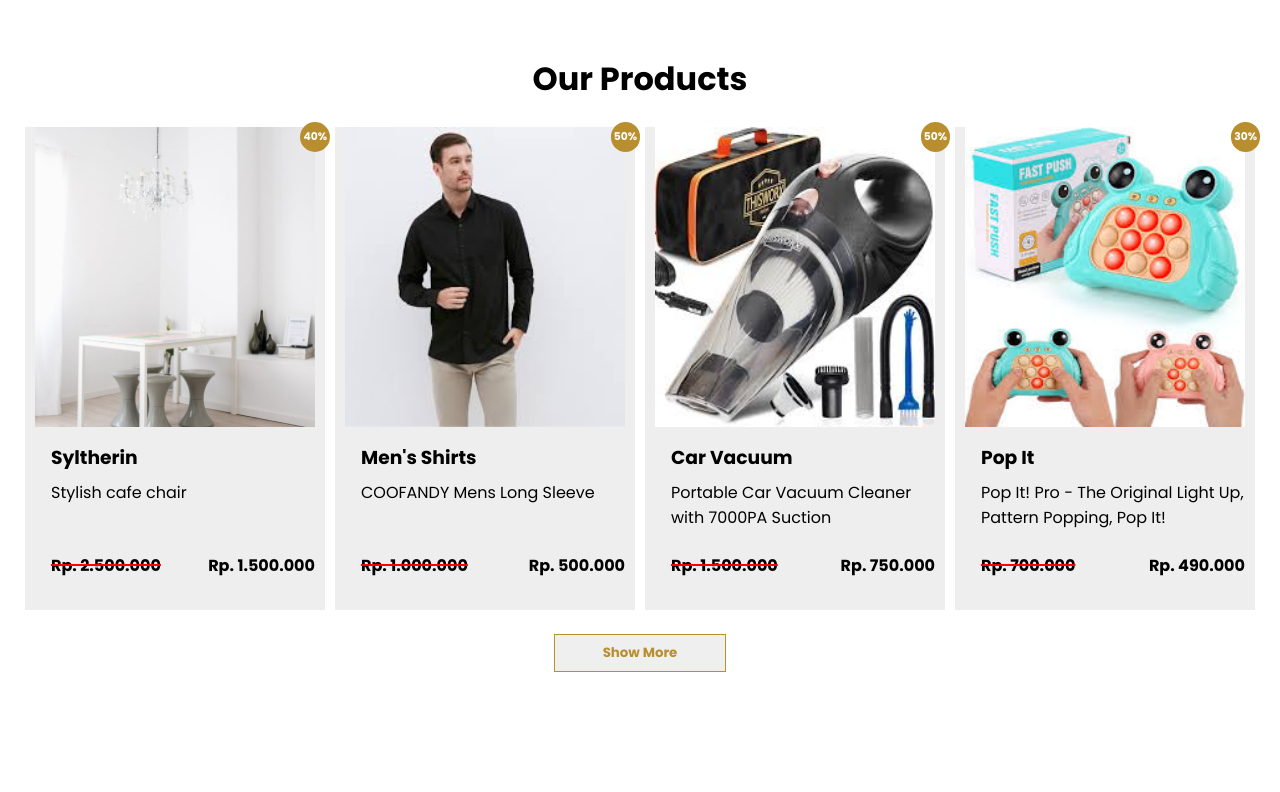
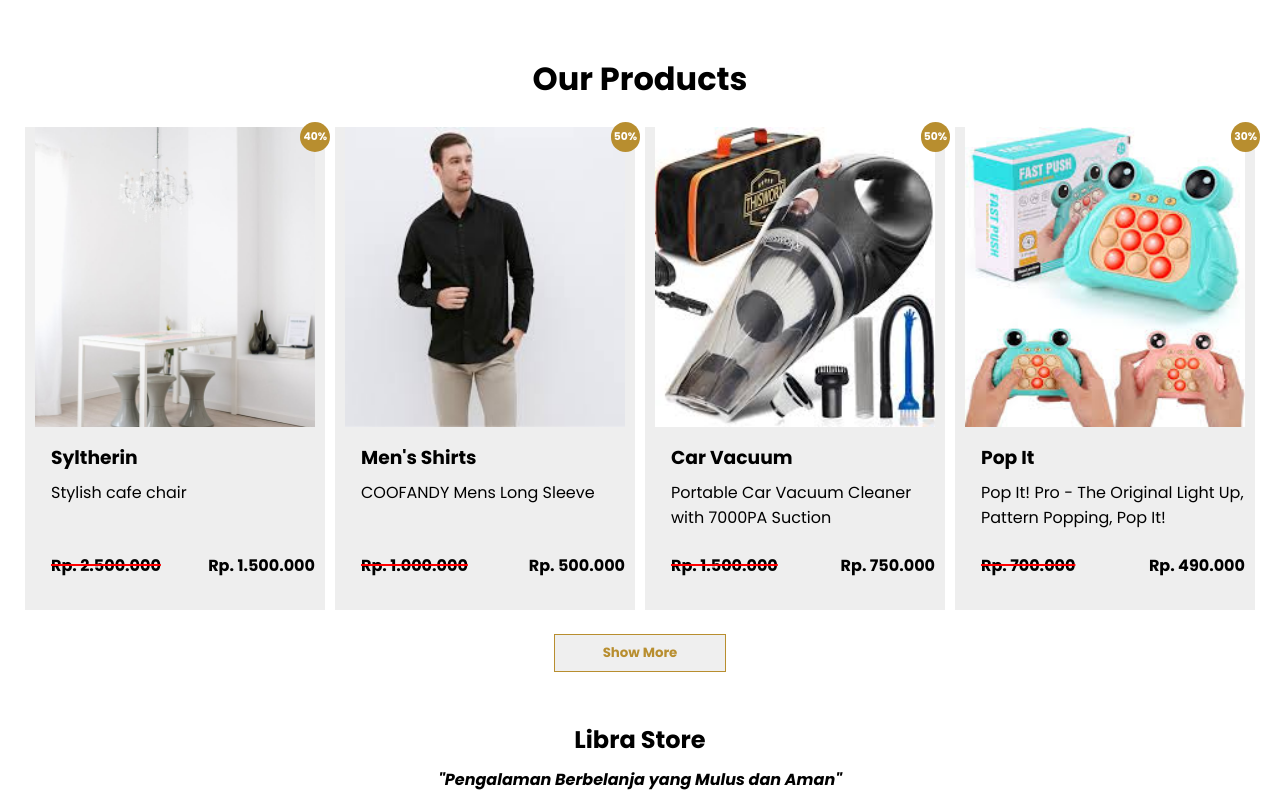
Before and after one commit to luaygitaris/exam-awal, a website: page home.html in a window 1280 px wide. Shown: the part 709-1501 px from the top of the page. Before the commit the page ends 1431 px from the top, so only its background shows below. Drawn offline with nearby package versions, Linux system fonts and the light colour scheme.

Commit message:
membuat awalan pada konten about

```diff
--- a/css/home/home.scss
+++ b/css/home/home.scss
@@ -213,6 +213,17 @@
     padding: 0.5rem 3rem;
     font-weight: bold;
     cursor: pointer;
+  }
+}
+section {
+  display: flex;
+  flex-direction: column;
+  align-items: center;
+  .about-atas {
+    display: flex;
+    flex-direction: column;
+    text-align: center;
+    gap: 10px;
   }
 }
 
--- a/home.html
+++ b/home.html
@@ -174,5 +174,12 @@
       </div>
       <a href="shope.html" target="_blank"><button>Show More</button></a>
     </main>
+
+    <section>
+      <div class="about-atas">
+        <h1>Libra Store</h1>
+        <h4><i>"Pengalaman Berbelanja yang Mulus dan Aman"</i></h4>
+      </div>
+    </section>
   </body>
 </html>
```
Also changed, not shown: css/home/home.css, 1 other file.
